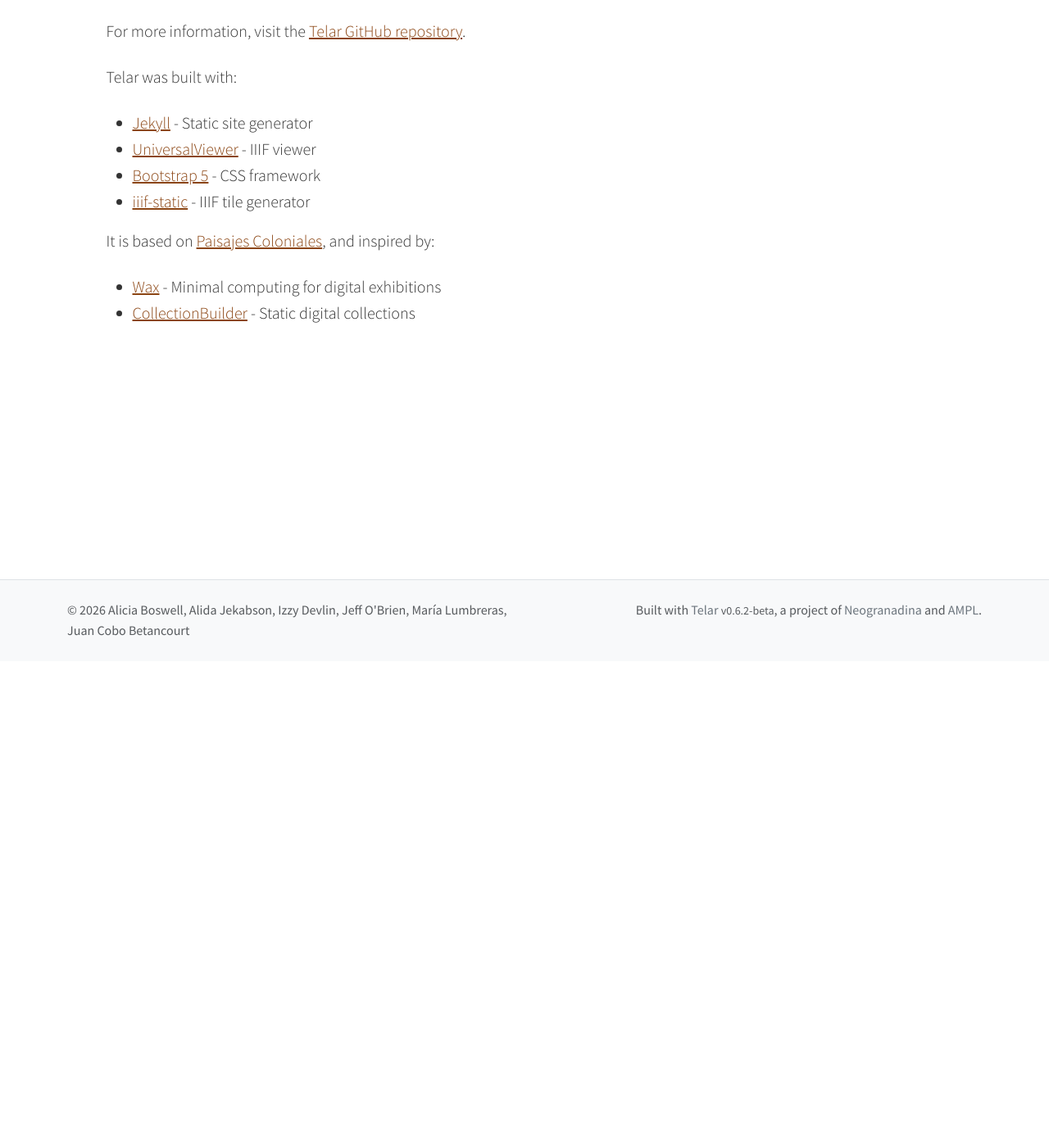
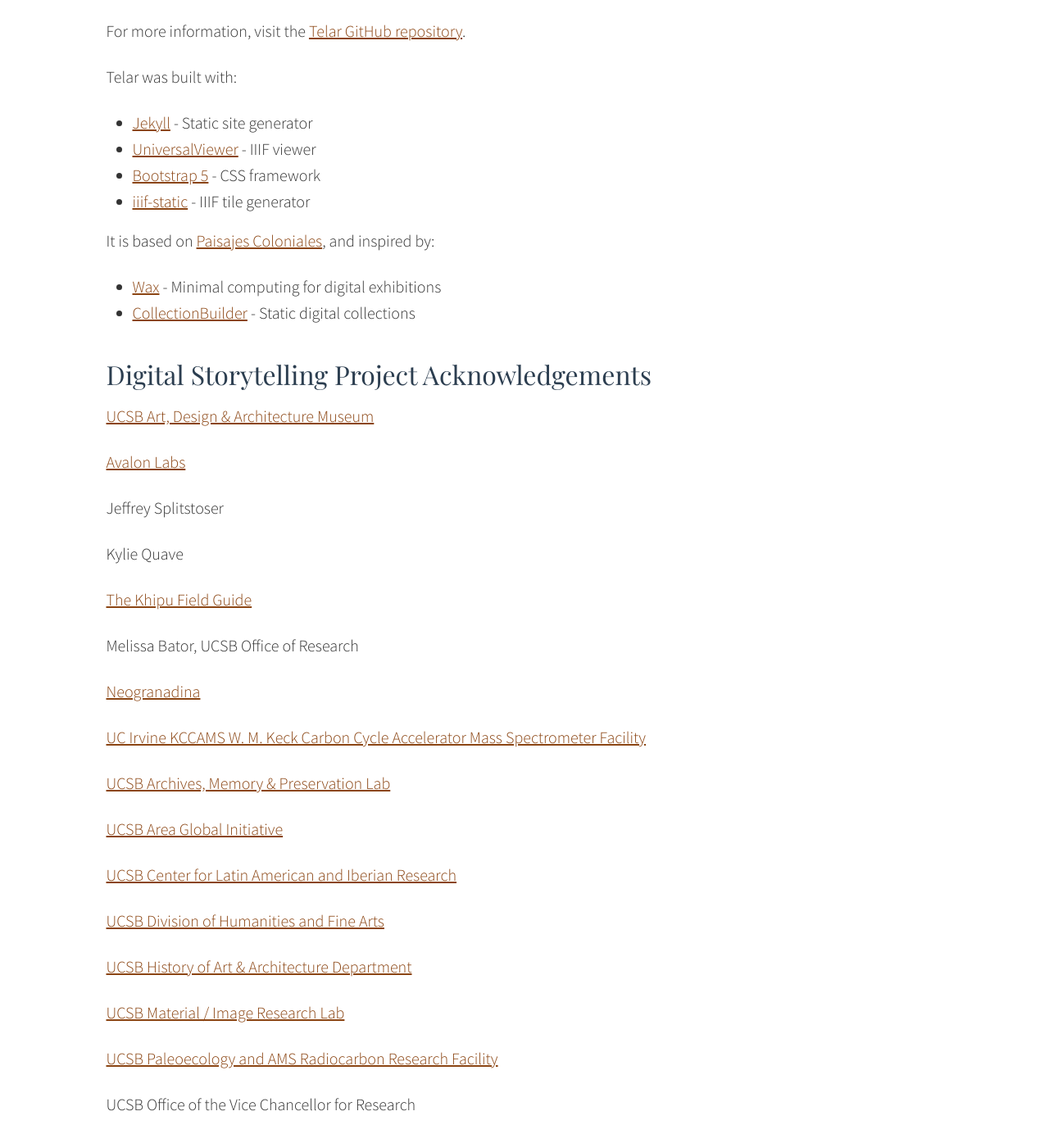
Before and after one commit to mirl-ucsb/story, a Jekyll site: the page built from components/texts/pages/about.md, in a window 1280 px wide and 1400 px high, scrolled down 593 px. Shown: the top 1395 px of the window at 82% size. Built offline with Jekyll 4.4.1, drawn with Linux system fonts in a browser that asks for light colours.

Commit message:
moved acknowledgements

```diff
--- a/components/texts/pages/about.md
+++ b/components/texts/pages/about.md
@@ -26,3 +26,39 @@ Telar was built with:
 It is based on [Paisajes Coloniales](https://paisajescoloniales.com/), and inspired by:
 - [Wax](https://minicomp.github.io/wax/) - Minimal computing for digital exhibitions
 - [CollectionBuilder](https://collectionbuilder.github.io/) - Static digital collections
+
+
+## Digital Storytelling Project Acknowledgements
+
+[UCSB Art, Design & Architecture Museum](https://www.museum.ucsb.edu)
+
+[Avalon Labs](https://www.avalonlabs.art)
+
+Jeffrey Splitstoser
+
+Kylie Quave
+
+[The Khipu Field Guide](https://www.khipufieldguide.com)
+
+Melissa Bator, UCSB Office of Research
+
+[Neogranadina](https://neogranadina.org/en/)
+
+[UC Irvine KCCAMS W. M. Keck Carbon Cycle Accelerator Mass Spectrometer Facility](https://sites.ps.uci.edu/kccams/)
+
+[UCSB Archives, Memory & Preservation Lab](https://ampl.clair.ucsb.edu)
+
+[UCSB Area Global Initiative](https://agi.ucsb.edu)
+
+[UCSB Center for Latin American and Iberian Research](https://clair.ucsb.edu)
+
+[UCSB Division of Humanities and Fine Arts](https://www.hfa.ucsb.edu)
+
+[UCSB History of Art & Architecture Department](https://www.arthistory.ucsb.edu)
+
+[UCSB Material / Image Research Lab](https://mirl.arthistory.ucsb.edu)
+
+[UCSB Paleoecology and AMS Radiocarbon Research Facility
+](https://www.anth.ucsb.edu/services-resources)
+
+UCSB Office of the Vice Chancellor for Research
```
